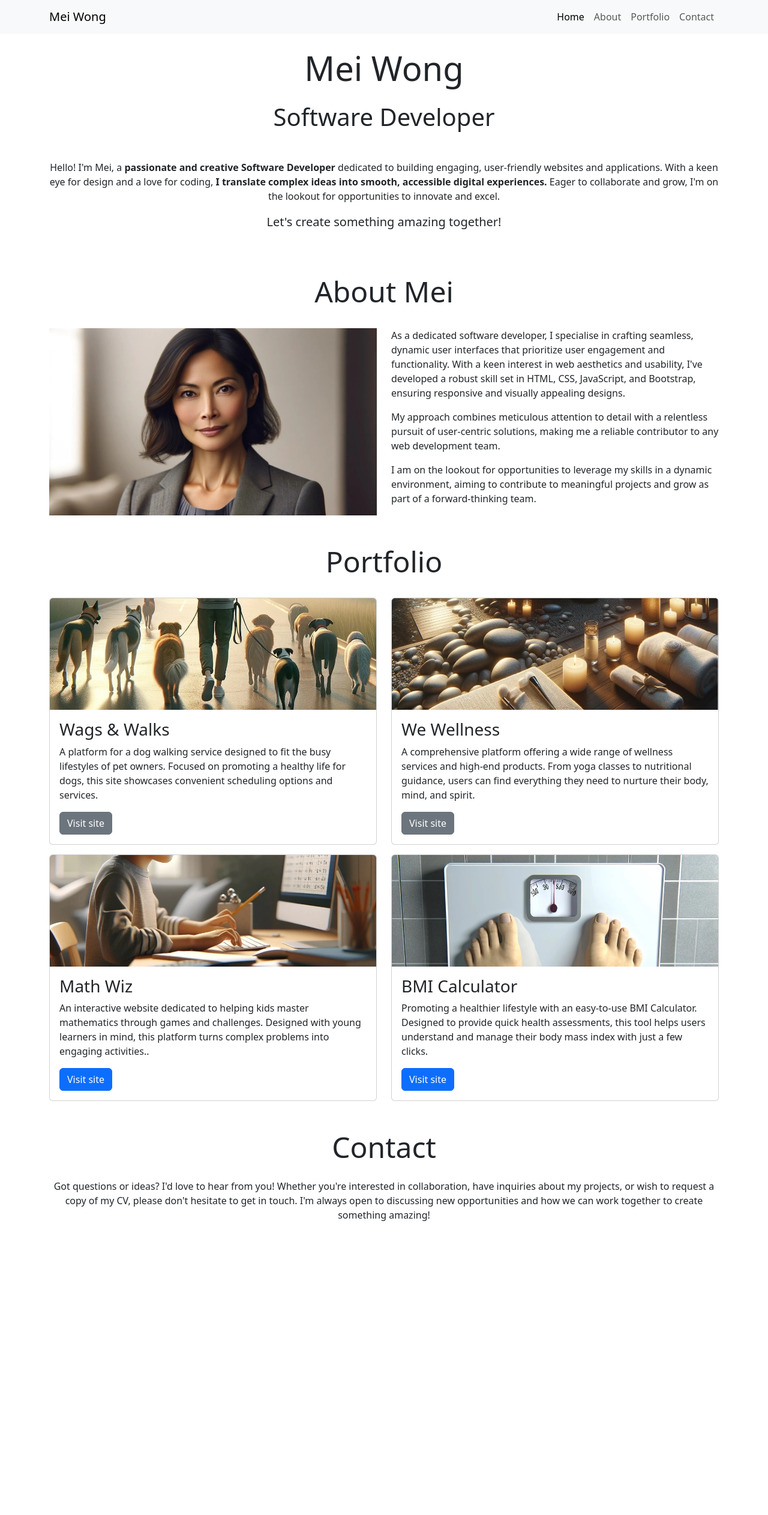
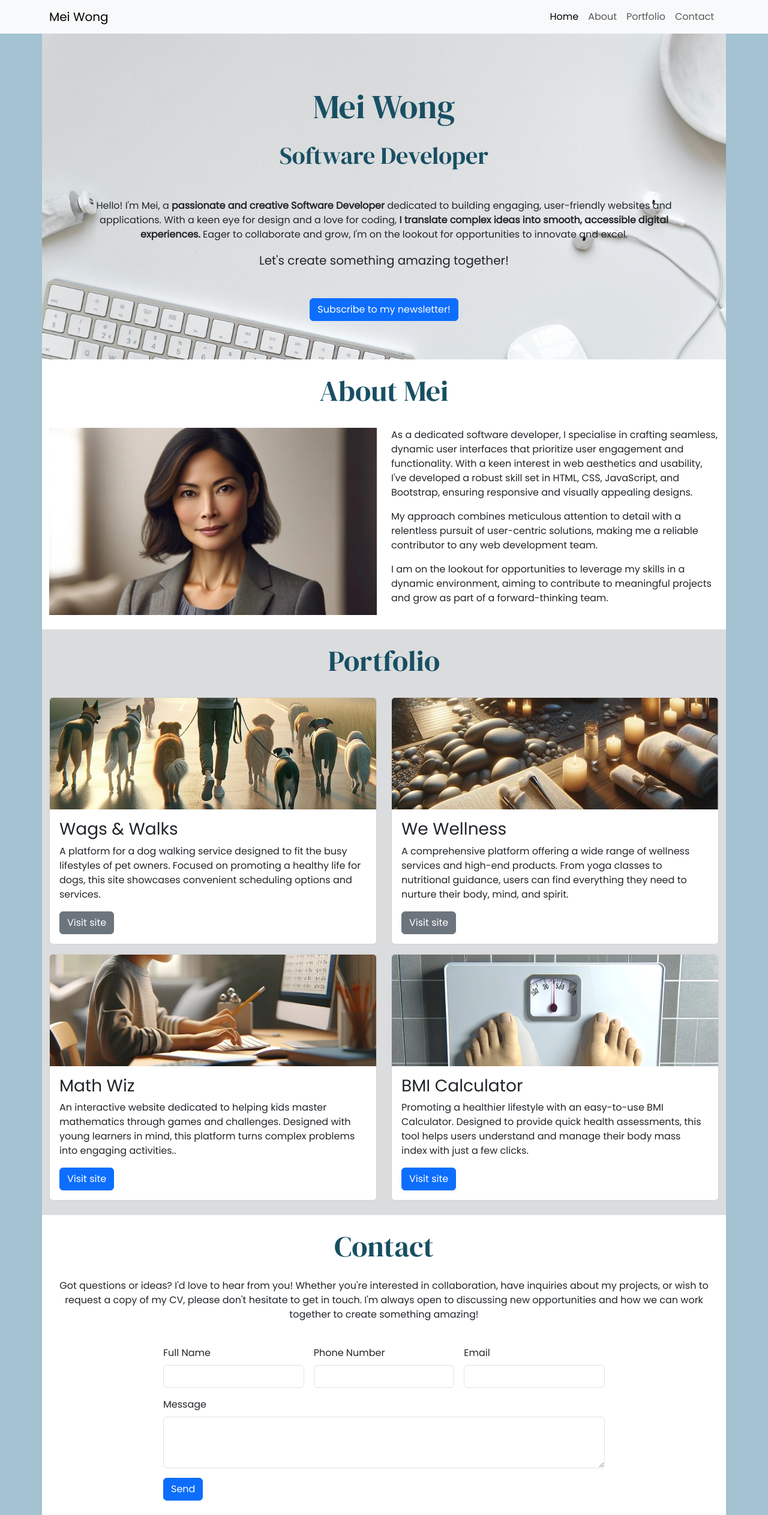
Before and after one commit to JakeSoGreat/portfolio-project, a plain HTML site: page index.html in a window 1280 px wide. Shown: the whole page at 60% size. Before the commit the page ends 2077 px from the top, so only its background shows below. Drawn offline with nearby package versions, Linux system fonts and the light colour scheme.

Commit message:
add first custom styles

```diff
--- /dev/null
+++ b/assets/css/styles.css
@@ -0,0 +1,50 @@
+/*
+    #a4c2d1; egg blue
+    #dbdcde; light grey
+    #1f7798; mid-blue
+    #184f63; dark-blue
+*/
+
+/* global styles */
+
+@import url('https://fonts.googleapis.com/css2?family=DM+Serif+Display:ital@0;1&family=Poppins&display=swap');
+
+body {
+    font-family: Poppins, sans-serif;
+    background-color:  #a4c2d1; /*egg blue*/;
+}
+
+h1, h2 {
+    font-family: 'DM Serif Display', serif;
+    color: #184f63; /*dark-blue*/;
+}
+
+/* About section */
+
+#about {
+    background-color: white;
+}
+
+/* Portfolio section */
+
+#portfolio {
+    background-color: #dbdcde; /*light grey*/;
+}
+
+/* Contact section */
+
+#contact {
+    background-color: white;
+}
+
+
+/* Hero Image */
+
+#hero {
+    background-color:  #dbdcde; /*light grey*/;
+    background-image: url(../images/background.webp);
+    background-size: cover;
+    background-position: 50% 70%;
+    min-height: 500px;
+    padding: 5% 7% 5% 7%;
+}
--- a/index.html
+++ b/index.html
@@ -8,6 +8,8 @@
     <!--Bootsrap CSS script-->
     <link href="https://cdn.jsdelivr.net/npm/bootstrap@5.3.6/dist/css/bootstrap.min.css" rel="stylesheet"
         integrity="sha384-4Q6Gf2aSP4eDXB8Miphtr37CMZZQ5oXLH2yaXMJ2w8e2ZtHTl7GptT4jmndRuHDT" crossorigin="anonymous">
+    <!--CSS Style Sheet-->
+    <link rel="stylesheet" href="assets/css/styles.css">
 </head>
 
 <body>
@@ -58,6 +60,11 @@
                 </p>
                 <!-- mb-5 gives extra margin spacing under lead text -->
                 <p class="lead mb-5">Let's create something amazing together!</p>
+                <!-- Button trigger modal -->
+                <button type="button" class="btn btn-primary" data-bs-toggle="modal" data-bs-target="#newsletterModal">
+                    Subscribe to my newsletter!
+                </button>
+
             </div>
         </section>
     </header>
@@ -172,11 +179,63 @@
                         don't hesitate to get in touch. I'm always open to discussing new opportunities and how we can
                         work together to create something amazing!</p>
                 </div>
-                <div class="col-12 col-md-10 col-lg-8">
+                <div class="col-12 col-md-10 col-lg-8 mb-4">
                     <!--Add your form here-->
+                    <form class="row g-3">
+                        <div class="col-lg-4">
+                            <label for="full-name" class="form-label">Full Name</label>
+                            <input type="text" class="form-control" id="full-name">
+                        </div>
+                        <div class="col-lg-4">
+                            <label for="phonenumber" class="form-label">Phone Number</label>
+                            <input type="number" class="form-control" id="phonenumber">
+                        </div>
+                        <div class="col-lg-4">
+                            <label for="email" class="form-label">Email</label>
+                            <input type="email" class="form-control" id="inputEmail4">
+                        </div>
+                        <div class="col-12">
+                            <label for="message" class="form-label">Message</label>
+                            <textarea class="form-control" id="message" rows="3"></textarea>
+                        </div>
+                        <div class="col-12">
+                            <button type="submit" class="btn btn-primary">Send</button>
+                        </div>
+                    </form>
                 </div>
             </div>
         </footer>
+        <!-- Modal -->
+        <div class="modal fade" id="newsletterModal" tabindex="-1" aria-labelledby="newsletterModalLabel"
+            aria-hidden="true">
+            <div class="modal-dialog modal-lg">
+                <div class="modal-content">
+                    <div class="modal-header">
+                        <h1 class="modal-title fs-5" id="exampleModalLabel">Subscribe</h1>
+                        <button type="button" class="btn-close" data-bs-dismiss="modal" aria-label="Close"></button>
+                    </div>
+                    <div class="modal-body">
+                        <p>Join my newsletter for the latest updates on my projects, coding tips, and industry insights
+                            delivered straight to your inbox</p>
+                        <form class="row g-3">
+                            <div class="col-lg-6">
+                                <label for="inputName" class="form-label">Name</label>
+                                <input type="text" class="form-control" id="inputName">
+                            </div>
+                            <div class="col-lg-6">
+                                <label for="inputEmail" class="form-label">Email</label>
+                                <input type="email" class="form-control" id="inputEmail">
+                            </div>
+                            <div class="col-12 mb-4">
+                                <button type="submit" class="btn btn-primary">
+                                    Sign up!
+                                </button>
+                            </div>
+                        </form>
+                    </div>
+                </div>
+            </div>
+        </div>
     </main>
     <!--Bootstrap JS script-->
     <script src="https://cdn.jsdelivr.net/npm/bootstrap@5.3.6/dist/js/bootstrap.bundle.min.js"
```
Also changed, not shown: assets/images/background.webp (added).
